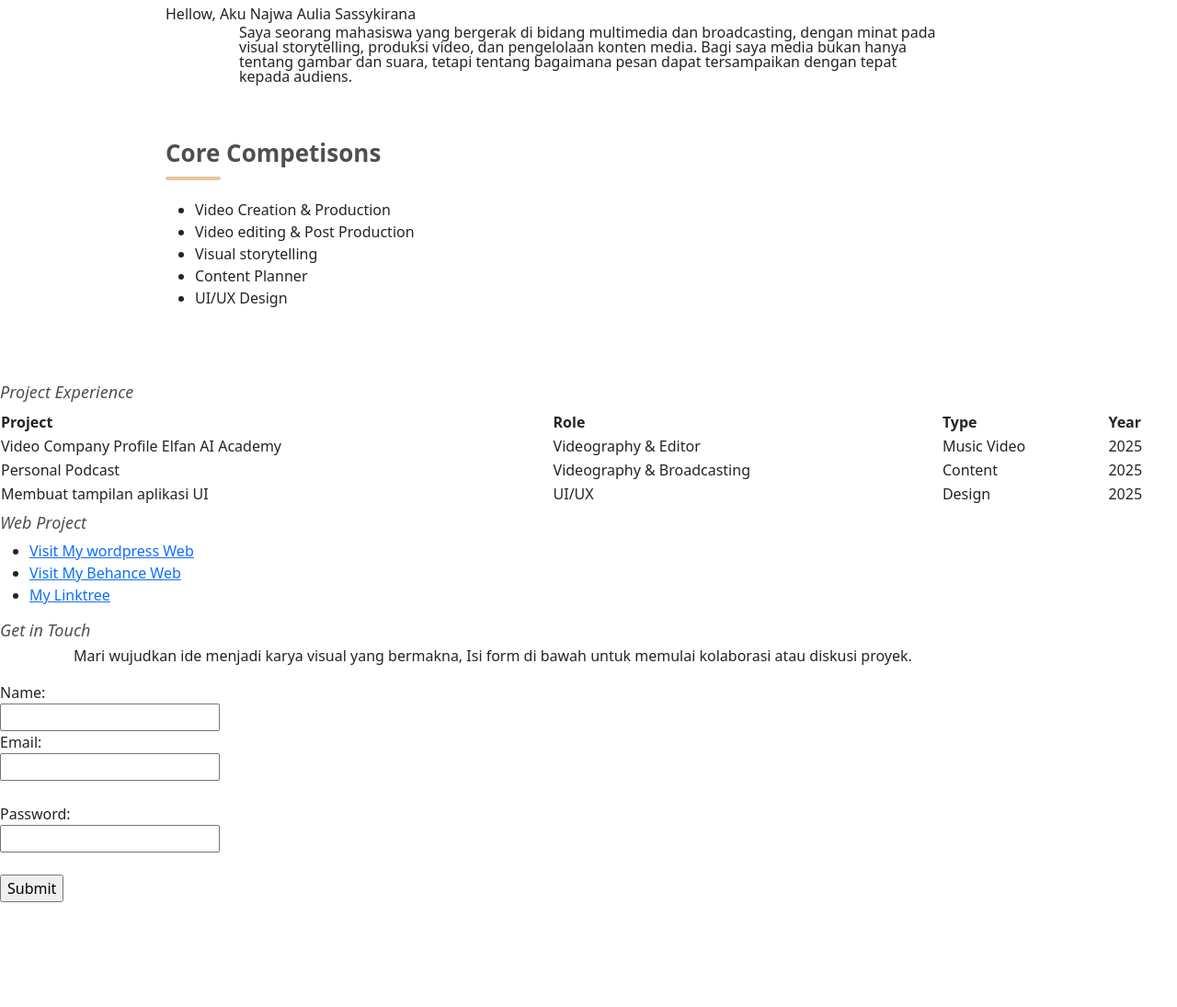
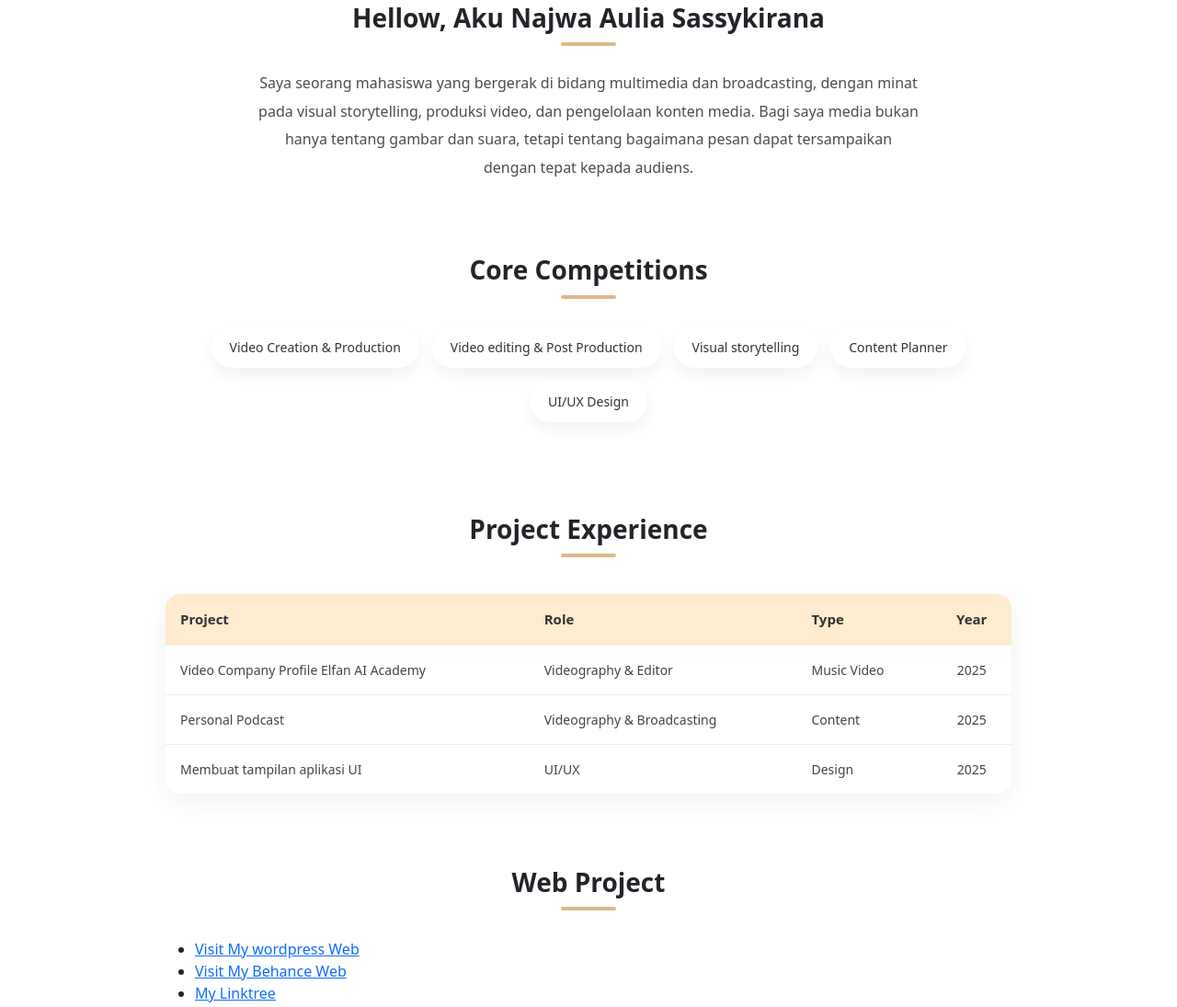
Before and after one commit to kirananajwa092-code/try-one, a plain HTML site: page index.html/index.html in a window 1280 px wide. Shown: the part 735-1830 px from the top of the page at 92% size. Before the commit the page ends 1716 px from the top, so only its background shows below. Drawn offline with Linux system fonts and the light colour scheme.

Commit message:
portofolio

```diff
--- a/index.html/index.html
+++ b/index.html/index.html
@@ -17,8 +17,8 @@
     <img src="/najul.jpg" />
     </div>
     </header>
-    <section class="main-content"
-
+    <section class="main-content">
+  <div class="intro">
     <h2>Hellow, Aku Najwa Aulia Sassykirana</h2>
     <p>
       Saya seorang mahasiswa yang bergerak di bidang multimedia dan
@@ -27,59 +27,72 @@
       suara, tetapi tentang bagaimana pesan dapat tersampaikan dengan tepat
       kepada audiens.
     </p>
+  </div>
 
 
-    <h2>Core Competisons</h2>
-    <ul>
+  <section class="main-content">
+  <div class="Competitions">
+    <h2>Core Competitions</h2>
+    <ul class="skills">
       <li>Video Creation & Production</li>
       <li>Video editing & Post Production</li>
       <li>Visual storytelling</li>
       <li>Content Planner</li>
       <li>UI/UX Design</li>
     </ul>
+  </div>
+
+
   </section>
-  </body>
 
-    <h2>Project Experience</h2>
-    <table style="width: 100%">
+  <div class="Projects">
+    <h2 class="project-title">Project Experience</h2>
+
+  <table class="project-table">
+  <thead>
     <tr>
       <th>Project</th>
       <th>Role</th>
       <th>Type</th>
       <th>Year</th>
     </tr>
+  </thead>
+
+  <tbody>
     <tr>
       <td>Video Company Profile Elfan AI Academy</td>
       <td>Videography & Editor</td>
       <td>Music Video</td>
       <td>2025</td>
     </tr>
+
     <tr>
       <td>Personal Podcast</td>
       <td>Videography & Broadcasting</td>
       <td>Content</td>
       <td>2025</td>
     </tr>
+
     <tr>
       <td>Membuat tampilan aplikasi UI</td>
       <td>UI/UX</td>
       <td>Design</td>
       <td>2025</td>
     </tr>
+  </tbody>
 </table>
 
+
+  <div class="web projects">
     <h2>Web Project</h2>
-    <ul>
-      <li>
-        <a href="https://uniqueplace12.wordpress.com/">
-          Visit My wordpress Web</a
-        >
-      </li>
-      <li>
-        <a href="https://www.behance.net/najwakirana"> Visit My Behance Web</a>
-      </li>
+    <ul class="web links">
+      <li><a href="https://uniqueplace12.wordpress.com/">Visit My wordpress Web</a></li>
+      <li><a href="https://www.behance.net/najwakirana"> Visit My Behance Web</a></li>
       <li><a href="https://linktr.ee/uniqueplace"> My Linktree</a></li>
     </ul>
+  </div>
+
+
     <h2>Get in Touch</h2>
     <p>
       Mari wujudkan ide menjadi karya visual yang bermakna, Isi form di bawah
@@ -95,5 +108,6 @@
       <input type="text" id="password" name="password" value=><br /><br />
       <input type="submit" value="Submit" />
     </form>
+  </section>
   </body>
 </html>
--- a/index.html/style.css
+++ b/index.html/style.css
@@ -18,36 +18,160 @@
   box-shadow: o 10px 25px rgba(0, 0, 0, 0.15);
 }
 
-h2 {
+.hero-text h2 {
   font-size: 18px;
   font-weight: normal;
   font-style: italic;
   margin-top: 8px;
-  opacity: 0.8;
+  color: rgba(0, 0, 0, 0.7);
 }
-p {
-  margin: 0 80px 20px;
-  line-height: 1;
-}
-.main-content{
+
+.main-content {
   max-width: 1000px;
   margin: 80px auto;
   padding: 0 40px;
 }
-.main-content h2{
-  font-size: 26px;
+.main-content h2 {
+  text-align: center;
+  margin: 80px 0 30px;
+  font-size: 28px;
   font-weight: 600;
-  font-style: normal;
-  margin-top: 60px;
-  margin-bottom: 20px;
   position: relative;
 }
-.main-content h2::after{
+.main-content h2::after {
   content: "";
   display: block;
   width: 60px;
   height: 4px;
   background-color: burlywood;
   border-radius: 10px;
-  margin-top: 10px;
+  margin: 10px auto 0;
 }
+.main-content p {
+  text-align: center;
+  line-height: 1.9;
+  max-width: 720px;
+  margin: 0 auto 60px;
+  color: rgba(0, 0, 0, 0.7);
+}
+.intro {
+  text-align: center;
+  margin-bottom: 80px;
+}
+.intro h2 {
+  margin-bottom: 25px;
+}
+.intro p {
+  max-width: 720px;
+  margin: 0 auto;
+  line-height: 1.9;
+}
+.skills {
+  list-style: none;
+  padding: 0;
+  display: flex;
+  flex-wrap: wrap;
+  gap: 14px;
+  justify-content: center;
+  margin-bottom: 100px;
+}
+.skills li {
+  background: #fff;
+  padding: 12px 20px;
+  border-radius: 999px;
+  font-size: 14px;
+  box-shadow: 0 8px 20px rgba(0, 0, 0, 0.06);
+  transition: transform 0.3s ease;
+  background-color: #ffffff;
+  color: #333;
+}
+.skills li:hover {
+  transform: translateY(-4px);
+}
+.project-table {
+  width: 100%;
+  border-collapse: collapse;
+  margin-top: 40px;
+  background-color: #fff;
+  border-radius: 16px;
+  overflow: hidden;
+  box-shadow: 0 10px 30px rgba(0, 0, 0, 0.06);
+}
+.project-table thead {
+  background-color: blanchedalmond;
+}
+.project-table th {
+  padding: 16px;
+  text-align: left;
+  font-weight: 600;
+  font-size: 15px;
+  color: #333;
+}
+.project-table td {
+  padding: 16px;
+  font-size: 14px;
+  color: #444;
+  border-top: 1px solid #eee;
+}
+.project-table tbody tr:hover {
+  background-color: #fffdf6;
+}
+.project-table td:last-child,
+.project-table th:last-child {
+  text-align: center;
+}
+.section title {
+  text-align: center;
+  font-size: 28px;
+  font-weight: 600;
+  margin: 80px auto 40px;
+}
+.section-title::after {
+  content: "";
+  display: block;
+  width: 60px;
+  height: 4px;
+  background-color: burlywood;
+  margin: 12px auto 0;
+  border-radius: 10px;
+}
+.project-title {
+  width: 100%;
+  text-align: center;
+  margin: 80px 0 40px 0;
+  font-size: 28px;
+  font-weight: 600;
+}
+.project-title::after {
+  content: "";
+  display: block;
+  width: 60px;
+  height: 4px;
+  background: burlywood;
+  margin: 12px auto 0;
+  border-radius: 10px;
+}
+.web-projects {
+  margin: 80px auto;
+  text-align: center;
+}
+.web-links {
+  list-style: none;
+  padding: 0;
+  margin-top: 30px;
+  display: flex;
+  justify-content: center;
+  gap: 20px;
+  flex-wrap: wrap;
+}
+.web-links li a {
+  display: inline-block;
+  padding: 12px 24px;
+  background-color: #fff;
+  border-radius: 30px;
+  text-decoration: none;
+  color: #333;
+  font-weight: 500;
+  box-shadow: 0 8px 20px rgba(0, 0, 0, 0.8);
+  transition: all 0.3s;
+}
```
Lines whose indentation alone changed are shown as unchanged.
